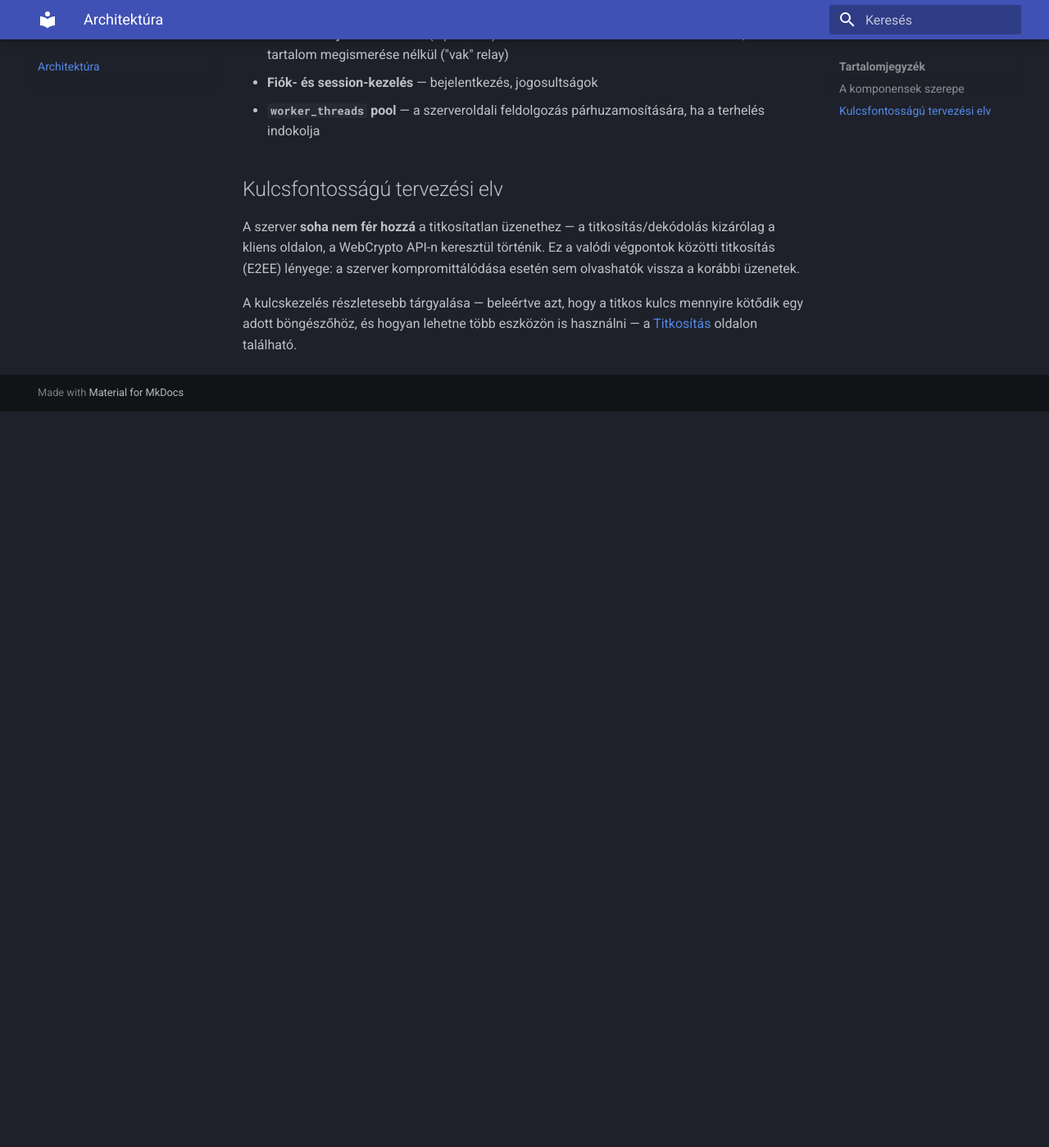
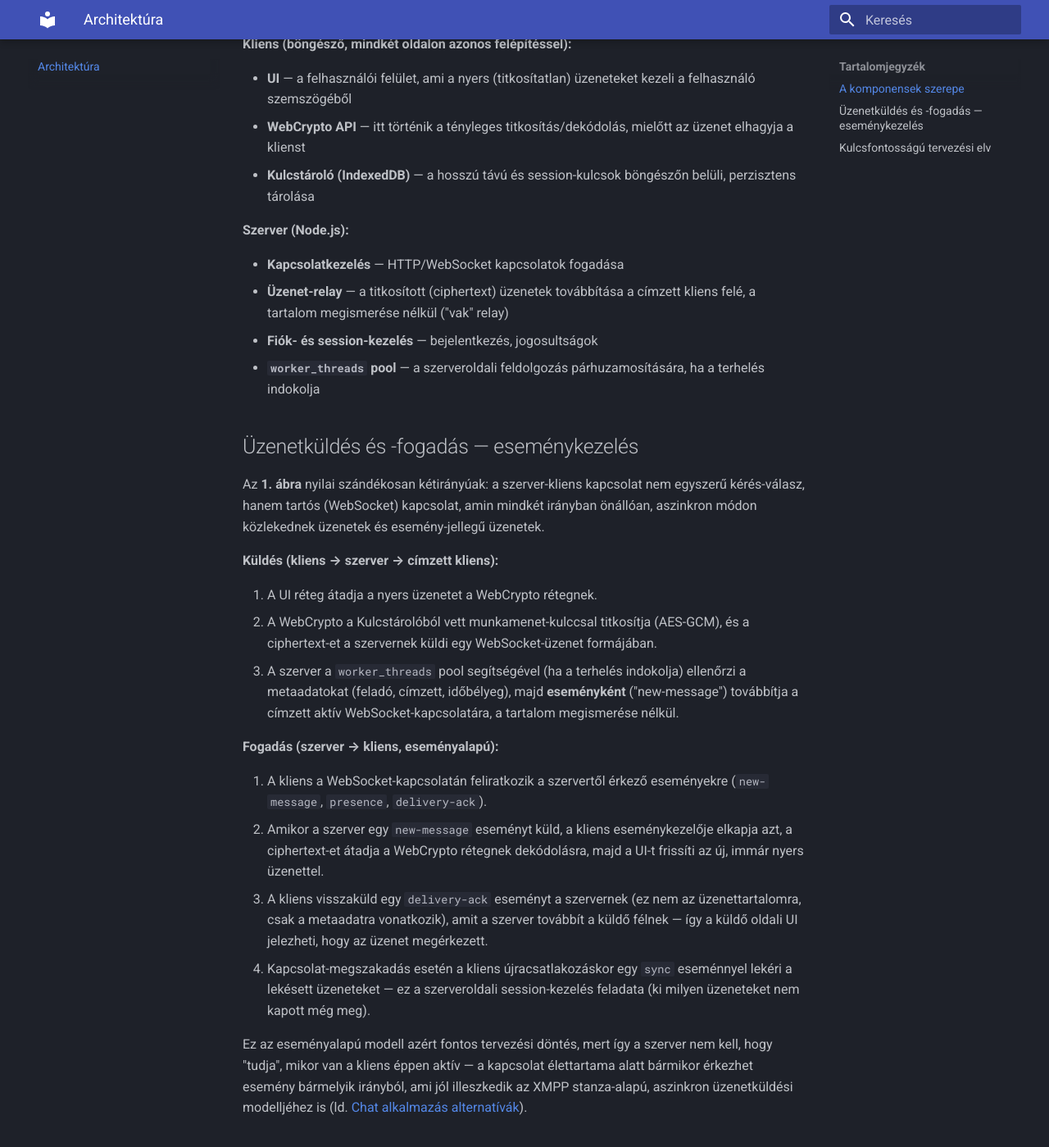
Before and after one commit to NDominikViktor/szak_gyak, an MkDocs documentation site: the page built from docs/architecture.md, in a window 1280 px wide and 1400 px high, scrolled down 942 px. Shown: the whole window at 82% size. Built offline with MkDocs 1.6.1 and Material for MkDocs 9.7.7, drawn with Linux system fonts in a browser that asks for light colours; before the commit the page ends 1444 px from its top, so only the background shows below that; some of the changed text lies outside the part shown.

Commit message:
docs: redesign architecture diagram, add event handling section

```diff
--- a/docs/architecture.md
+++ b/docs/architecture.md
@@ -1,16 +1,18 @@
 # Rendszerarchitektúra — áttekintés
 
 Az alábbi ábra a tervezett üzenetküldő rendszer nagy vonalakban vett
-felépítését mutatja: két kliens (böngészőben futó HTML/JS alkalmazás) és
-egy Node.js szerver.
+felépítését mutatja: két, egymással egyenrangú kliens (böngészőben futó
+HTML/JS alkalmazás) és egy közöttük/alattuk elhelyezkedő Node.js szerver.
+A két kliens között nincs alá-fölé rendeltségi viszony, ezért az ábrán
+egymás mellett, tükrözve szerepelnek; a szerver csak közvetít köztük.
 
 ![Rendszerarchitektúra áttekintő ábra](architecture-diagram.png)
 
-*3. ábra: a tervezett rendszer komponensei és az adatfolyam iránya.*
+**1. ábra:** a tervezett rendszer komponensei és az adatfolyam iránya.
 
 ## A komponensek szerepe
 
-**Kliens (böngésző):**
+**Kliens (böngésző, mindkét oldalon azonos felépítéssel):**
 
 - **UI** — a felhasználói felület, ami a nyers (titkosítatlan) üzeneteket
   kezeli a felhasználó szemszögéből
@@ -28,6 +30,47 @@ egy Node.js szerver.
 - **`worker_threads` pool** — a szerveroldali feldolgozás
   párhuzamosítására, ha a terhelés indokolja
 
+## Üzenetküldés és -fogadás — eseménykezelés
+
+Az **1. ábra** nyilai szándékosan kétirányúak: a szerver-kliens kapcsolat
+nem egyszerű kérés-válasz, hanem tartós (WebSocket) kapcsolat, amin
+mindkét irányban önállóan, aszinkron módon közlekednek üzenetek és
+esemény-jellegű üzenetek.
+
+**Küldés (kliens → szerver → címzett kliens):**
+
+1. A UI réteg átadja a nyers üzenetet a WebCrypto rétegnek.
+2. A WebCrypto a Kulcstárolóból vett munkamenet-kulccsal titkosítja
+   (AES-GCM), és a ciphertext-et a szervernek küldi egy WebSocket-üzenet
+   formájában.
+3. A szerver a `worker_threads` pool segítségével (ha a terhelés
+   indokolja) ellenőrzi a metaadatokat (feladó, címzett, időbélyeg), majd
+   **eseményként** ("new-message") továbbítja a címzett aktív
+   WebSocket-kapcsolatára, a tartalom megismerése nélkül.
+
+**Fogadás (szerver → kliens, eseményalapú):**
+
+1. A kliens a WebSocket-kapcsolatán feliratkozik a szervertől érkező
+   eseményekre (`new-message`, `presence`, `delivery-ack`).
+2. Amikor a szerver egy `new-message` eseményt küld, a kliens
+   eseménykezelője elkapja azt, a ciphertext-et átadja a WebCrypto
+   rétegnek dekódolásra, majd a UI-t frissíti az új, immár nyers
+   üzenettel.
+3. A kliens visszaküld egy `delivery-ack` eseményt a szervernek (ez nem
+   az üzenettartalomra, csak a metaadatra vonatkozik), amit a szerver
+   továbbít a küldő félnek — így a küldő oldali UI jelezheti, hogy az
+   üzenet megérkezett.
+4. Kapcsolat-megszakadás esetén a kliens újracsatlakozáskor egy
+   `sync` eseménnyel lekéri a lekésett üzeneteket — ez a szerveroldali
+   session-kezelés feladata (ki milyen üzeneteket nem kapott még meg).
+
+Ez az eseményalapú modell azért fontos tervezési döntés, mert így a
+szerver nem kell, hogy "tudja", mikor van a kliens éppen aktív — a
+kapcsolat élettartama alatt bármikor érkezhet esemény bármelyik irányból,
+ami jól illeszkedik az XMPP stanza-alapú, aszinkron üzenetküldési
+modelljéhez is (ld. [Chat alkalmazás
+alternatívák](research/chat-alternatives.md)).
+
 ## Kulcsfontosságú tervezési elv
 
 A szerver **soha nem fér hozzá** a titkosítatlan üzenethez — a
```
Also changed, not shown: docs/architecture-diagram.png.
